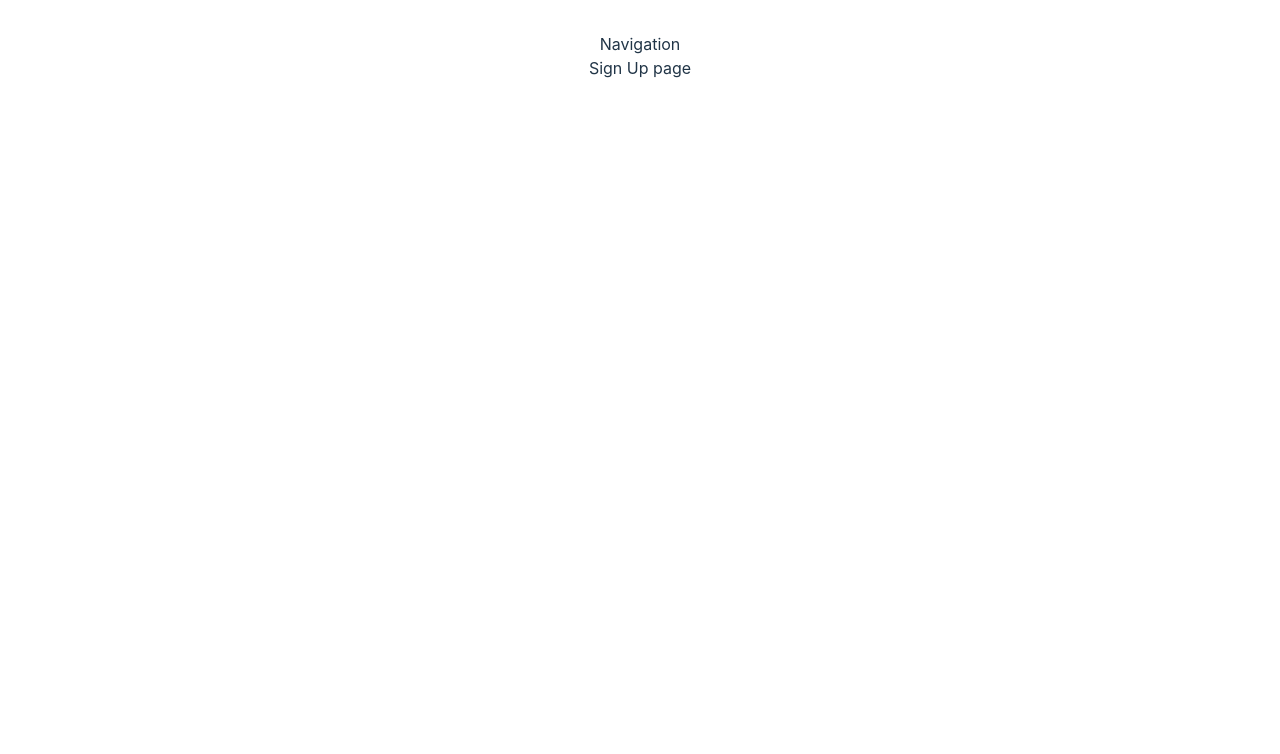
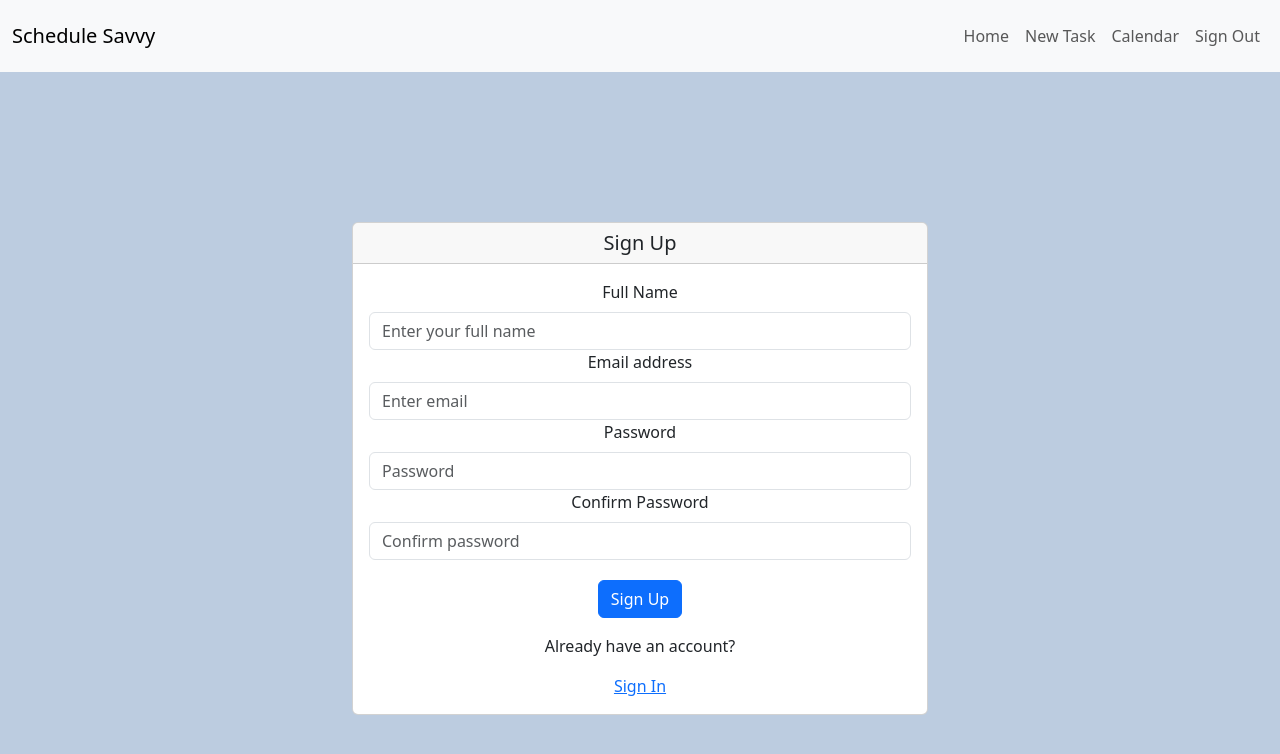
Before and after one commit to Mela13076/Schedule-Savvy, a React (Vite) app in the folder code/client/: page /sign-up in a window 1280 px wide. Shown: the top 754 px of the page. Built offline with nearby package versions, Linux system fonts and the light colour scheme; no server answers.

Commit message:
Adding Navigation and Sign in/up pages

```diff
--- a/code/client/index.html
+++ b/code/client/index.html
@@ -3,6 +3,12 @@
   <head>
     <meta charset="UTF-8" />
     <link rel="icon" type="image/svg+xml" href="/vite.svg" />
+    <link
+      rel="stylesheet"
+      href="https://cdn.jsdelivr.net/npm/bootstrap@5.3.0/dist/css/bootstrap.min.css"
+      integrity="sha384-9ndCyUaIbzAi2FUVXJi0CjmCapSmO7SnpJef0486qhLnuZ2cdeRhO02iuK6FUUVM"
+      crossorigin="anonymous"
+    />
     <meta name="viewport" content="width=device-width, initial-scale=1.0" />
     <title>Schedule Savvy</title>
   </head>
--- a/code/client/package.json
+++ b/code/client/package.json
@@ -10,7 +10,9 @@
     "preview": "vite preview"
   },
   "dependencies": {
+    "bootstrap": "^5.3.2",
     "react": "^18.2.0",
+    "react-bootstrap": "^2.9.1",
     "react-dom": "^18.2.0",
     "react-router-dom": "^6.18.0"
   },
--- a/code/client/src/App.css
+++ b/code/client/src/App.css
@@ -1,6 +1,25 @@
 #root {
-  max-width: 1280px;
-  margin: 0 auto;
-  padding: 2rem;
+  /* max-width: 1280px; */
+  margin: 10 auto;
   text-align: center;
+  width: 100%;
+  background-color: #BCCCE0;
+  color: black;
 }
+
+.content{
+  margin: 50px auto;
+  width: 90%;
+}
+
+.sign-in-form,
+.sign-up-form{
+  width: 50%;
+  margin: 150px auto;
+}
+
+.sign-in-button,
+.sign-up-button{
+  margin-top: 20px;
+
+}
--- a/code/client/src/App.jsx
+++ b/code/client/src/App.jsx
@@ -9,6 +9,8 @@ import Calendar from './pages/calendar';
 import SignIn from './pages/SignIn';
 import SignUp from './pages/SignUp';
 import Nav from './componets/nav';
+import 'bootstrap/dist/css/bootstrap.min.css';
+
 
 
 
@@ -43,7 +45,7 @@ const App = () => {
       element:<Home data={tasks}/>
     },
     {
-      path:"/task/new",
+      path:"/new-task",
       element: <CreateTask />
     },
     {
@@ -76,7 +78,10 @@ const App = () => {
       <div className="header">
         <Nav />
       </div>
+      <div className="content">
         {element}
+      </div>
+
     </div>
 
   );
--- /dev/null
+++ b/code/client/src/componets/nav.css
@@ -0,0 +1,3 @@
+.navbar .ml-auto {
+    margin-left: auto !important;
+}
--- a/code/client/src/componets/nav.jsx
+++ b/code/client/src/componets/nav.jsx
@@ -1,13 +1,34 @@
+import Container from 'react-bootstrap/Container';
+import Nav from 'react-bootstrap/Nav';
+import Navbar from 'react-bootstrap/Navbar';
+import NavDropdown from 'react-bootstrap/NavDropdown';
+import {Link} from 'react-router-dom'
+import '../componets/nav.css'
 
-
-function Nav() {
+function NavBar() {
 
 
     return (
-      <div className="NavBar">
-       Navigation
-      </div>
+      <Navbar style={{ backgroundColor: '#0000' }} bg="light" expand="lg" variant="light" className="py-3">
+      <Container fluid>
+        {/* Schedule Savvy Title */}
+        <Navbar.Brand as={Link} to="/">Schedule Savvy</Navbar.Brand> {/* Use Link to navigate to the home page */}
+
+        {/* Toggle button for mobile */}
+        <Navbar.Toggle aria-controls="basic-navbar-nav" />
+
+        {/* Navigation Links */}
+        <Navbar.Collapse id="basic-navbar-nav">
+          <Nav className="ml-auto">
+            <Nav.Link as={Link} to="/">Home</Nav.Link> {/* Use Link to navigate to the Home page */}
+            <Nav.Link as={Link} to="/new-task">New Task</Nav.Link> {/* Use Link to navigate to the New Task page */}
+            <Nav.Link as={Link} to="/calendar">Calendar</Nav.Link> {/* Use Link to navigate to the Calendar page */}
+            <Nav.Link as={Link} to="/sign-in">Sign Out</Nav.Link> {/* Use Link to navigate to the Sign Out page */}
+          </Nav>
+        </Navbar.Collapse>
+      </Container>
+    </Navbar>
     )
   }
 
-  export default Nav
+export default NavBar
--- a/code/client/src/index.css
+++ b/code/client/src/index.css
@@ -22,47 +22,3 @@ a {
 a:hover {
   color: #535bf2;
 }
-
-body {
-  margin: 0;
-  display: flex;
-  place-items: center;
-
-}
-
-h1 {
-  font-size: 3.2em;
-  line-height: 1.1;
-}
-
-button {
-  border-radius: 8px;
-  border: 1px solid transparent;
-  padding: 0.6em 1.2em;
-  font-size: 1em;
-  font-weight: 500;
-  font-family: inherit;
-  background-color: #1a1a1a;
-  cursor: pointer;
-  transition: border-color 0.25s;
-}
-button:hover {
-  border-color: #646cff;
-}
-button:focus,
-button:focus-visible {
-  outline: 4px auto -webkit-focus-ring-color;
-}
-
-@media (prefers-color-scheme: light) {
-  :root {
-    color: #213547;
-    background-color: #ffffff;
-  }
-  a:hover {
-    color: #747bff;
-  }
-  button {
-    background-color: #f9f9f9;
-  }
-}
--- a/code/client/src/pages/SignIn.jsx
+++ b/code/client/src/pages/SignIn.jsx
@@ -1,12 +1,36 @@
-
+import React from 'react';
+import { Form, Button, Card } from 'react-bootstrap';
+import { Link } from 'react-router-dom';
 
 function SignIn() {
 
 
     return (
-      <div className="signIn">
-        sign In page
-      </div>
+      <Card className='sign-in-form'>
+      <Card.Header as="h5">Sign In</Card.Header> {/* Sign In header */}
+      <Card.Body>
+        <Form>
+          <Form.Group controlId="formBasicEmail">
+            <Form.Label>Email address</Form.Label>
+            <Form.Control type="email" placeholder="Enter email" />
+          </Form.Group>
+
+          <Form.Group controlId="formBasicPassword">
+            <Form.Label>Password</Form.Label>
+            <Form.Control type="password" placeholder="Password" />
+          </Form.Group>
+
+          <Button  className="sign-in-button" variant="primary" type="submit">
+            Login
+          </Button>
+
+          <div className="mt-3">
+            <p>Don't have an account?</p>
+            <Link to="/sign-up">Sign Up</Link>
+          </div>
+        </Form>
+      </Card.Body>
+    </Card>
     )
   }
 
--- a/code/client/src/pages/SignUp.jsx
+++ b/code/client/src/pages/SignUp.jsx
@@ -1,12 +1,46 @@
-
+import React from 'react';
+import { Form, Button, Card } from 'react-bootstrap';
+import { Link } from 'react-router-dom';
 
 function SignUp() {
 
 
     return (
-      <div className="signUp">
-        Sign Up page
-      </div>
+      <Card className='sign-up-form'>
+      <Card.Header as="h5">Sign Up</Card.Header> {/* Sign In header */}
+      <Card.Body>
+        <Form>
+          <Form.Group controlId="formBasicName">
+            <Form.Label>Full Name</Form.Label>
+            <Form.Control type="text" placeholder="Enter your full name" />
+          </Form.Group>
+
+          <Form.Group controlId="formBasicEmail">
+            <Form.Label>Email address</Form.Label>
+            <Form.Control type="email" placeholder="Enter email" />
+          </Form.Group>
+
+          <Form.Group controlId="formBasicPassword">
+            <Form.Label>Password</Form.Label>
+            <Form.Control type="password" placeholder="Password" />
+          </Form.Group>
+
+          <Form.Group controlId="formBasicConfirmPassword">
+            <Form.Label>Confirm Password</Form.Label>
+            <Form.Control type="password" placeholder="Confirm password" />
+          </Form.Group>
+
+          <Button  className="sign-up-button" variant="primary" type="submit">
+            Sign Up
+          </Button>
+
+          <div className="mt-3">
+            <p>Already have an account?</p>
+            <Link to="/sign-in">Sign In</Link>
+          </div>
+        </Form>
+      </Card.Body>
+    </Card>
     )
   }
 
```
Also changed, not shown: 1 other file (tests, documents, lock files or other folders).
